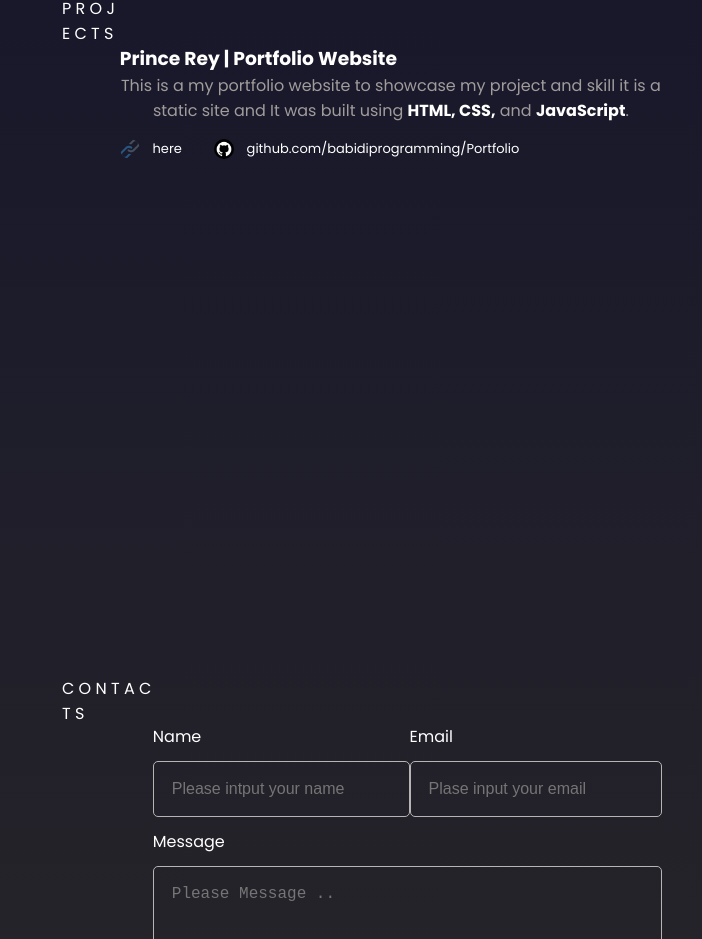
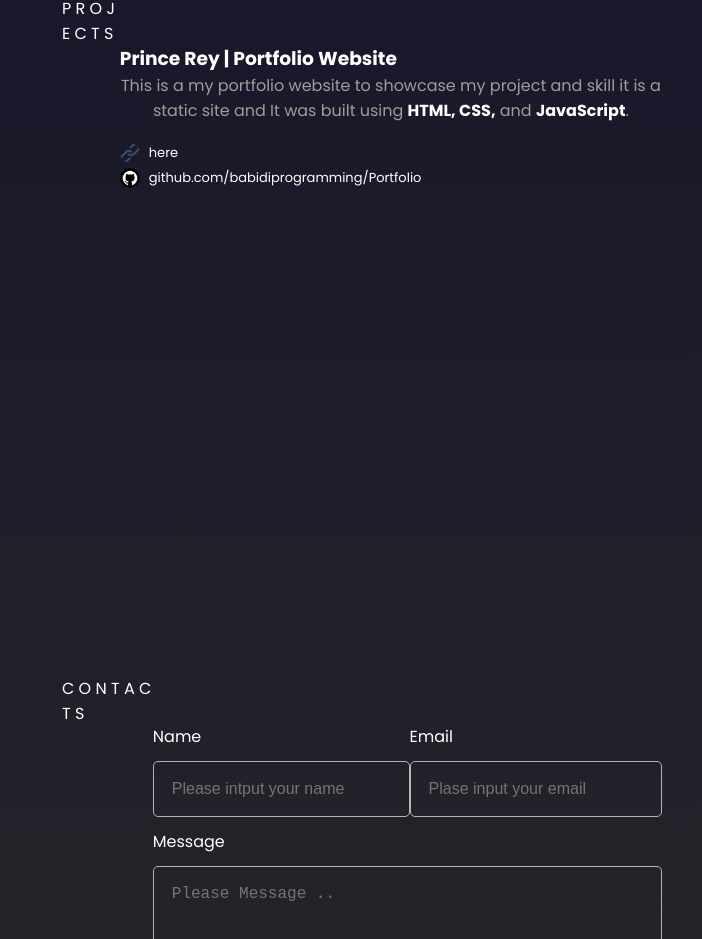
Before and after one commit to babidiprogramming/Portfolio, a plain HTML site: page index.html in a window 1280 px wide. Shown: the part 1476-2415 px from the top of the page, without its empty margins (578-1280 px from the left). Drawn offline with nearby package versions, Linux system fonts and the light colour scheme.

Commit message:
project section

```diff
--- a/style.css
+++ b/style.css
@@ -226,25 +226,18 @@ form button:hover{
 }
 .link-project{
     margin-top: 1rem;
-    display: flex;
-    flex-direction: row;
     align-items: center;
     gap: 0.5rem;
-    flex-wrap: wrap;
 }
 .project-container .link-project img{
     height: 20px;
     width: 20px;
     border-radius: 50%;
     margin-right: 0.3rem;
-    float: none;
-    display: inline-block;
     vertical-align: middle;
 }
 .project-container .link-project a {
-    display: inline-block;
-    vertical-align: middle;
-    margin-right: 1.5rem;    /* Space between different icon-link pairs */
+    margin-right: 1.5rem;
     font-size: small;
 }
 /******************************footer*****************************/
```
Also changed, not shown: index.html (+1 -0 lines).
